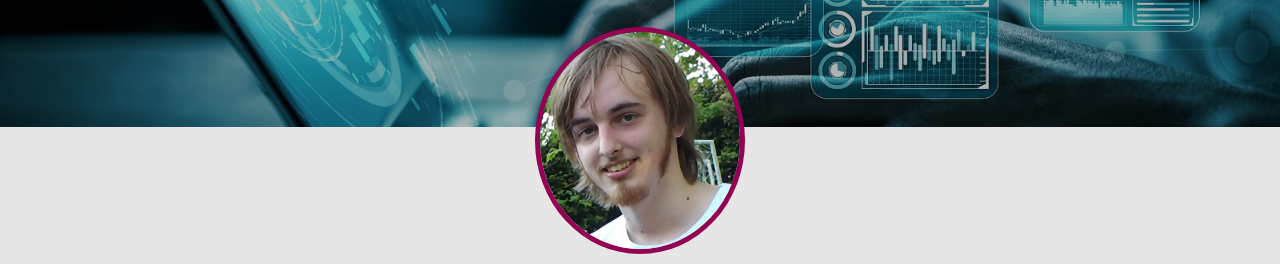
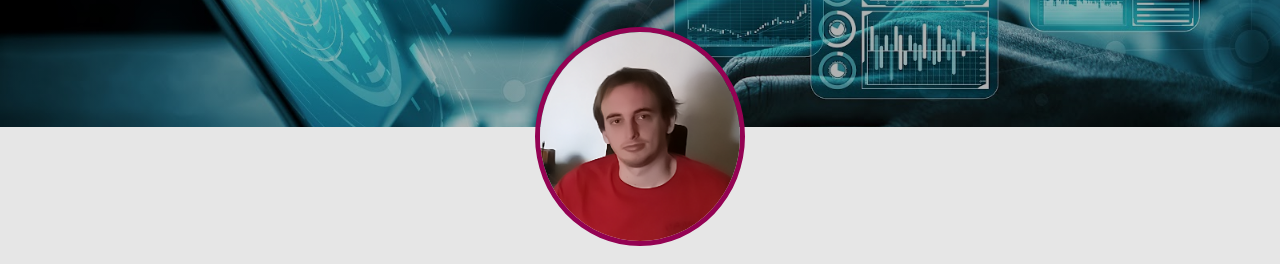
Before and after one commit to TomyMurphy/my-webpage, a plain HTML site: page es/index.html in a window 1280 px wide. Shown: the part 236-500 px from the top of the page. Drawn offline with Linux system fonts and the light colour scheme.

Commit message:
modified

```diff
--- a/es/index.html
+++ b/es/index.html
@@ -35,7 +35,7 @@
                 <h2>PROGRAMADOR</h2>
             </div>
             <div class="foto">
-                <img src="../img/foto.png" alt="">
+                <img src="../img/Foto Tomás.jpg" alt="">
             </div>
         </div>
     </section>
```
Also changed, not shown: index.html (+1 -1 lines), app.js (line endings or trailing spaces), img/Foto Tomás.jpg (added), img/foto.png (deleted).
